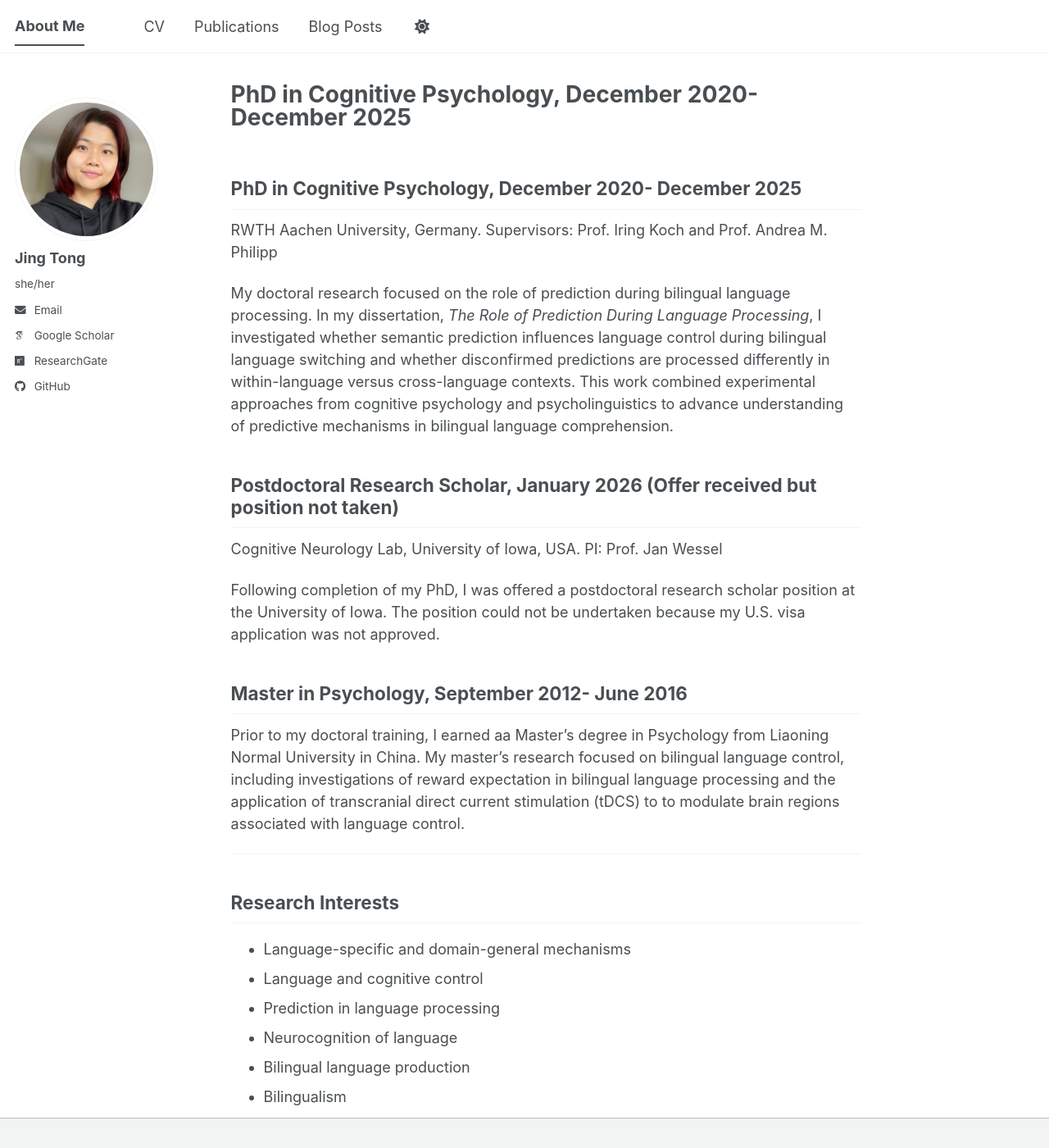
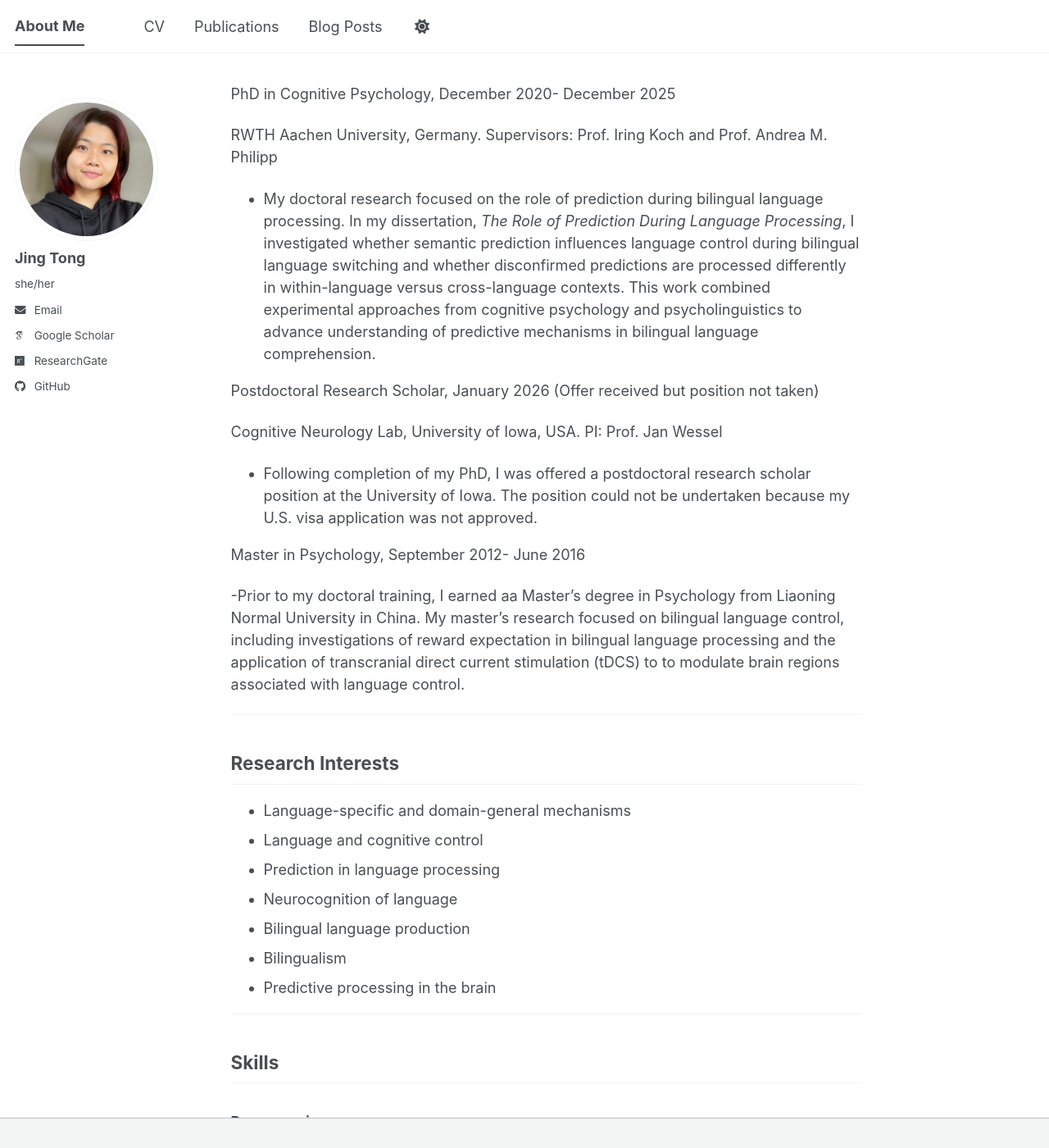
Before and after one commit to JingTong01/jingtong01.github.io, a Jekyll site: the page built from _pages/about.md, in a window 1280 px wide and 1400 px high. Shown: the whole window at 82% size. Built offline with Jekyll 4.4.1, drawn with Linux system fonts in a browser that asks for light colours; some web fonts are replaced; a script bundle is joined from its source files by our own code; library files that are not in the unit come from our copies; our own code applies the rules of GitHub Pages for plain Markdown files.

Commit message:
Update about.md

```diff
--- a/_pages/about.md
+++ b/_pages/about.md
@@ -12,25 +12,24 @@
 
 
 PhD in Cognitive Psychology, December 2020- December 2025
----
+
 RWTH Aachen University, Germany. Supervisors: Prof. Iring Koch and Prof. Andrea M. Philipp
 
-My doctoral research focused on the role of prediction during bilingual language processing. In my dissertation, *The Role of Prediction During Language Processing*, I investigated whether semantic prediction influences language control during bilingual language switching and whether disconfirmed predictions are processed differently in within-language versus cross-language contexts. This work combined experimental approaches from cognitive psychology and psycholinguistics to advance understanding of predictive mechanisms in bilingual language comprehension.
+- My doctoral research focused on the role of prediction during bilingual language processing. In my dissertation, *The Role of Prediction During Language Processing*, I investigated whether semantic prediction influences language control during bilingual language switching and whether disconfirmed predictions are processed differently in within-language versus cross-language contexts. This work combined experimental approaches from cognitive psychology and psycholinguistics to advance understanding of predictive mechanisms in bilingual language comprehension.
 
 
 
 Postdoctoral Research Scholar, January 2026 (Offer received but position not taken)
----
+
 Cognitive Neurology Lab, University of Iowa, USA. PI: Prof. Jan Wessel
 
-Following completion of my PhD, I was offered a postdoctoral research scholar position at the University of Iowa. The position could not be undertaken because my U.S. visa application was not approved.
+- Following completion of my PhD, I was offered a postdoctoral research scholar position at the University of Iowa. The position could not be undertaken because my U.S. visa application was not approved.
 
 
 
 Master in Psychology, September 2012- June 2016
----
 
-Prior to my doctoral training, I earned aa Master's degree in Psychology from Liaoning Normal University in China. My master's research focused on bilingual language control, including investigations of reward expectation in bilingual language processing and the application of transcranial direct current stimulation (tDCS) to to modulate brain regions associated with language control.
+-Prior to my doctoral training, I earned aa Master's degree in Psychology from Liaoning Normal University in China. My master's research focused on bilingual language control, including investigations of reward expectation in bilingual language processing and the application of transcranial direct current stimulation (tDCS) to to modulate brain regions associated with language control.
 
 
 ---
```
